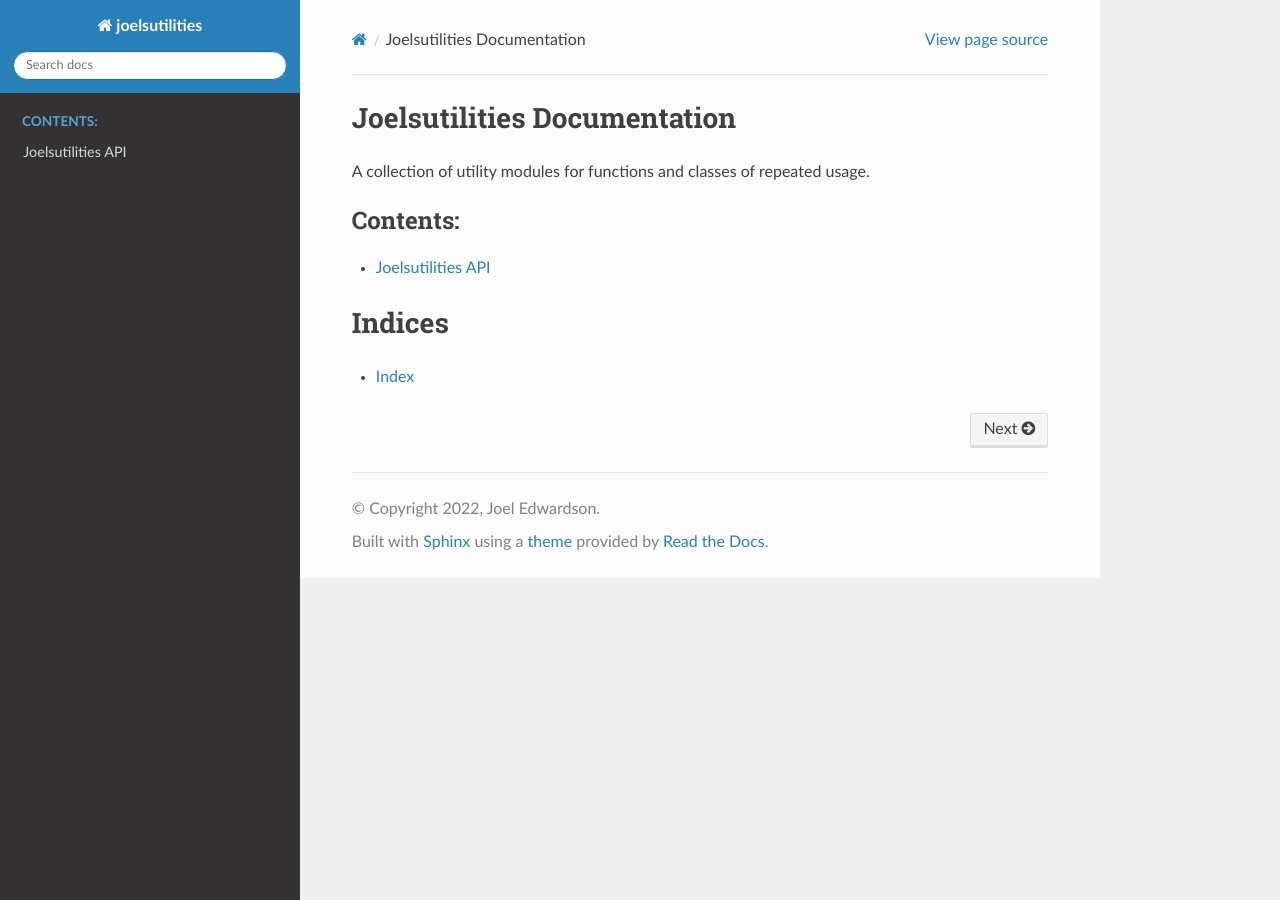
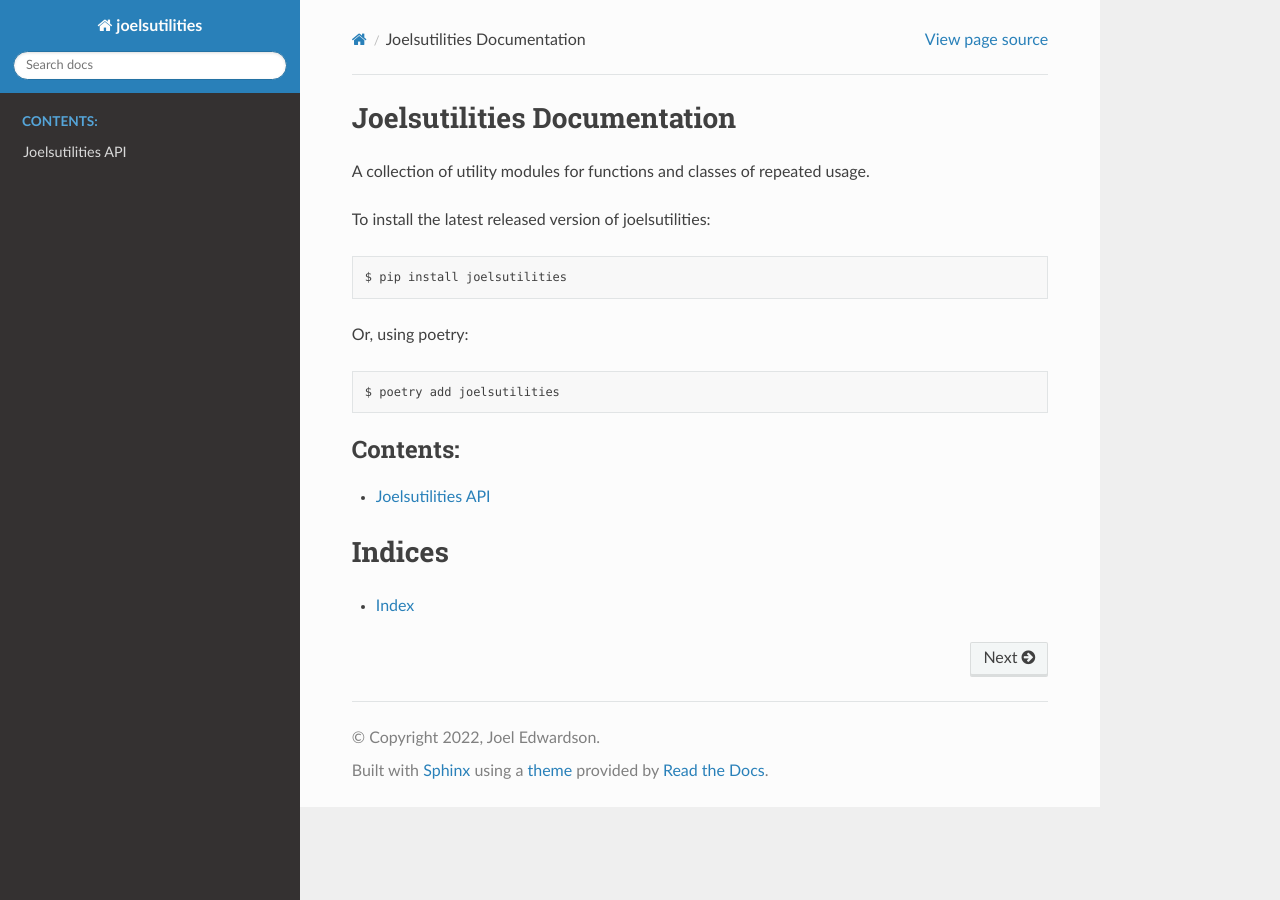
Before and after one commit to joeledwardson/joelsutilities, a Sphinx documentation site: the page built from docs/index.rst, in a window 1280 px wide. Built offline with Sphinx 7.4.7 and the Read the Docs theme 2.0.0, drawn with Linux system fonts in a browser that asks for light colours.

Commit message:
added install

```diff
--- a/docs/index.rst
+++ b/docs/index.rst
@@ -8,6 +8,15 @@ Joelsutilities Documentation
 
 A collection of utility modules for functions and classes of repeated usage.
 
+To install the latest released version of joelsutilities::
+
+  $ pip install joelsutilities
+
+Or, using poetry::
+
+  $ poetry add joelsutilities
+
+
 .. toctree::
    :maxdepth: 2
    :caption: Contents:
@@ -15,8 +24,6 @@ A collection of utility modules for functions and classes of repeated usage.
    api
 
 
-
-
 Indices
 =======
 
```
